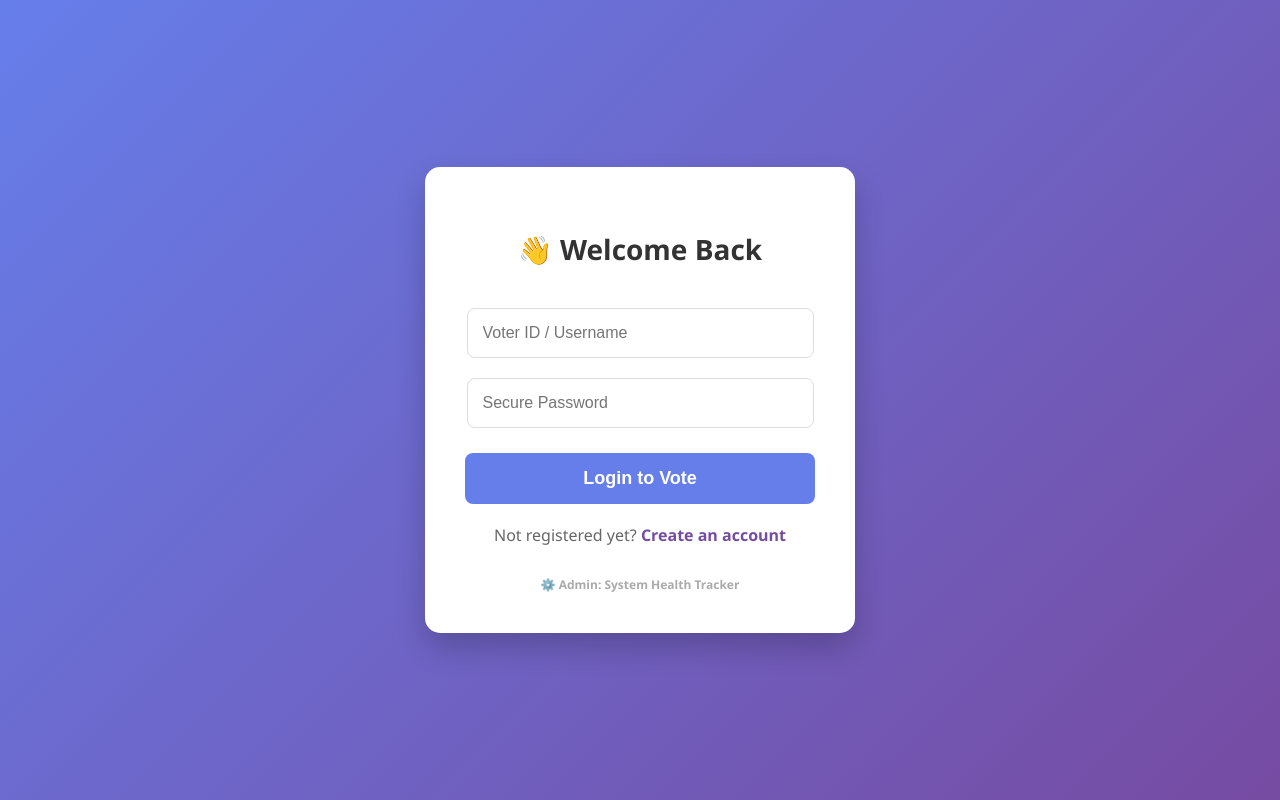
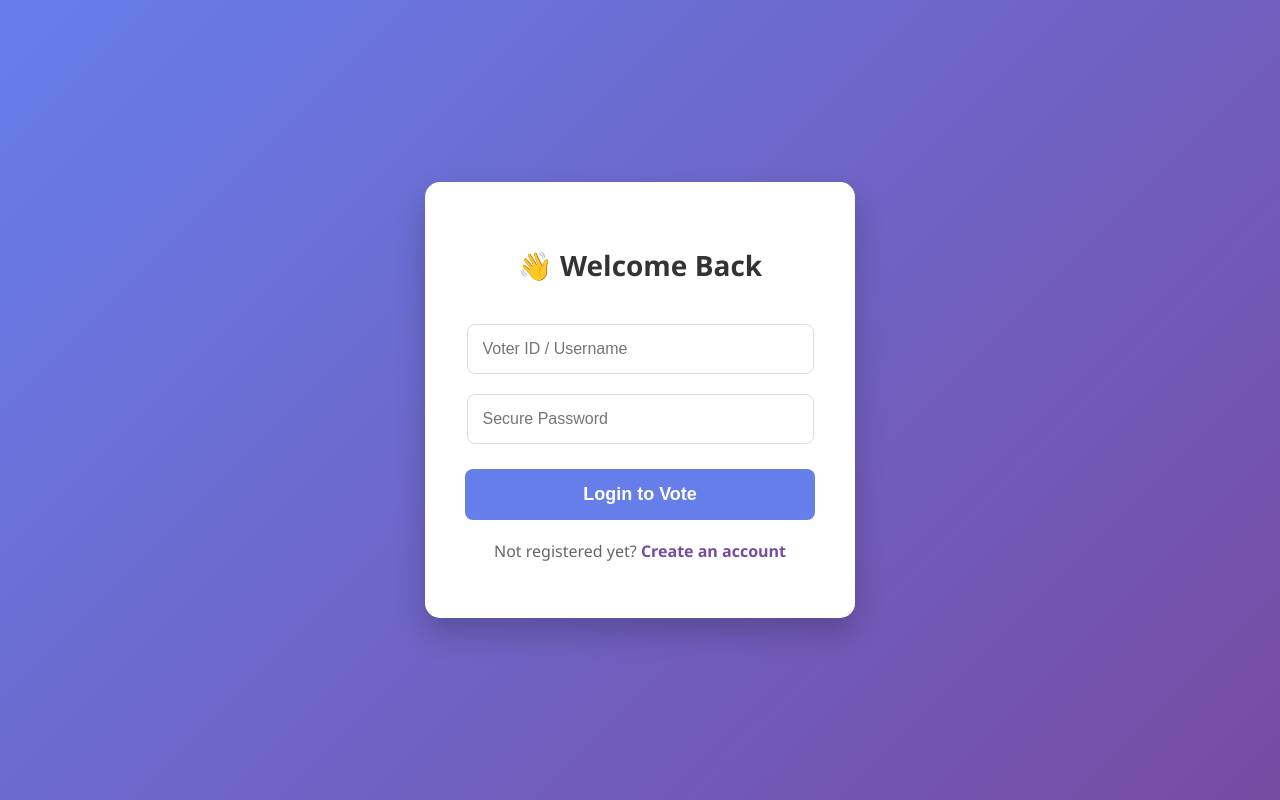
Before and after one commit to SejalGirase/voting-system-health-tracker, a Flask app: page /login in a window 1280 px wide. Run offline with Flask 3, Linux system fonts and the light colour scheme.

Commit message:
update login.html

```diff
--- a/templates/login.html
+++ b/templates/login.html
@@ -13,8 +13,6 @@
         p { margin-top: 20px; color: #666; }
         a { color: #764ba2; text-decoration: none; font-weight: bold; }
         .error { color: #ff4757; font-weight: bold; margin-bottom: 15px; }
-        .admin-link { display: block; margin-top: 30px; font-size: 12px; color: #aaa; text-decoration: none; }
-        .admin-link:hover { color: #333; }
 </style>
 </head>
 <body>
@@ -27,8 +25,6 @@
 <button type="submit">Login to Vote</button>
 </form>
 <p>Not registered yet? <a href="/register">Create an account</a></p>
-
-        <a href="/health" class="admin-link" target="_blank">⚙️ Admin: System Health Tracker</a>
 </div>
 </body>
 </html>
```
Lines whose indentation alone changed are shown as unchanged.
